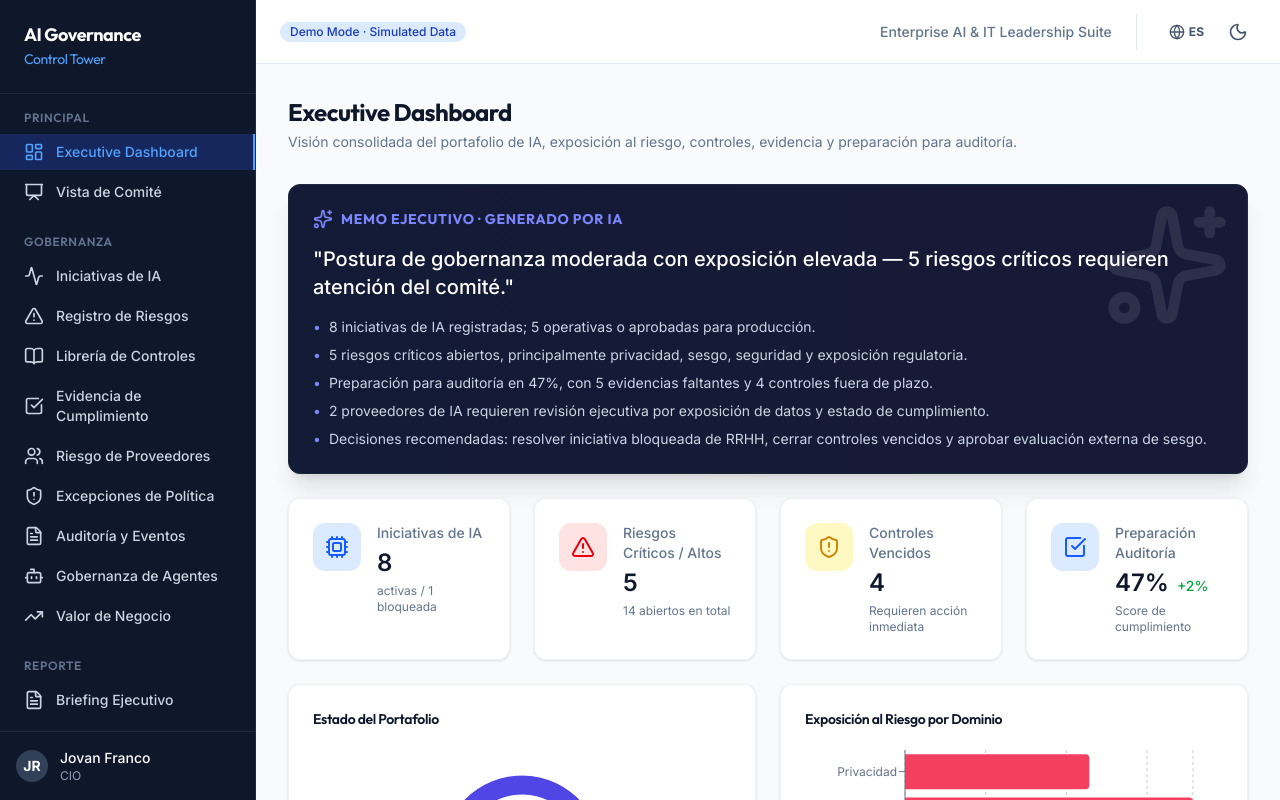
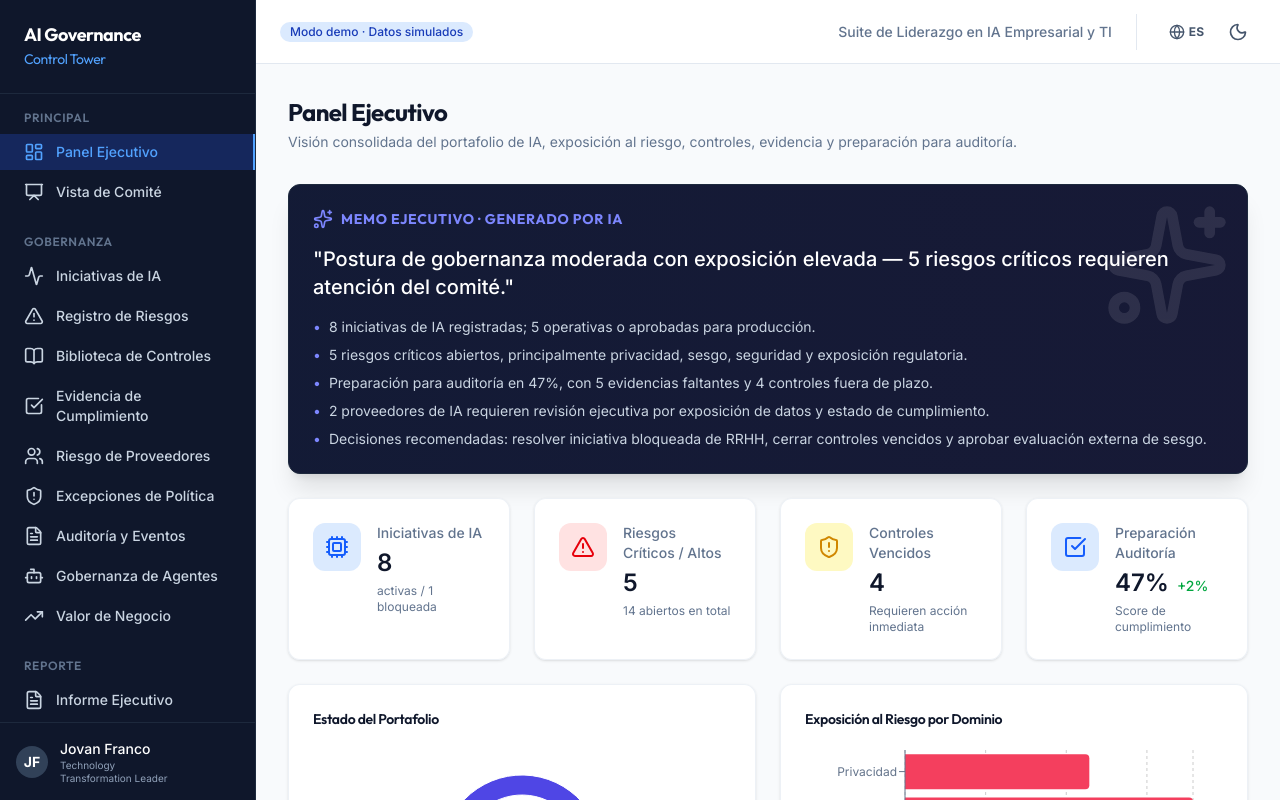
Before and after one commit to jovfranco-tech/ai-governance-control-tower, a React (Vite) app: page /dashboard in a window 1280 px wide. Built offline with nearby package versions, Linux system fonts and the light colour scheme.

Commit message:
Improve bilingual UX and portfolio readiness for v1.3.0

```diff
--- a/src/components/layout/Sidebar.tsx
+++ b/src/components/layout/Sidebar.tsx
@@ -87,11 +87,11 @@ const Sidebar = () => {
       <div className="p-4 border-t border-slate-800">
         <div className="flex items-center space-x-3">
           <div className="h-8 w-8 rounded-full bg-slate-700 flex items-center justify-center text-white font-bold text-sm">
-            JR
+            JF
           </div>
           <div className="flex flex-col">
             <span className="text-sm font-medium text-white">Jovan Franco</span>
-            <span className="text-xs text-slate-400">CIO</span>
+            <span className="text-[10px] text-slate-400 leading-tight">Technology<br/>Transformation Leader</span>
           </div>
         </div>
       </div>
--- a/src/data/demoDataEn.ts
+++ b/src/data/demoDataEn.ts
@@ -1,7 +1,7 @@
 import { AIUseCase, AIRisk, GovernanceControl, ComplianceEvidence, AIVendor, PolicyException, AuditEvent, Persona } from '../types';
 
 export const personas: Persona[] = [
-  { id: 'p1', name: 'Jovan Franco', role: 'CIO' },
+  { id: 'p1', name: 'Jovan Franco', role: 'Technology Transformation Leader' },
   { id: 'p2', name: 'María González', role: 'Director of AI' },
   { id: 'p3', name: 'Raquel Kimura', role: 'AI Governance Lead' },
   { id: 'p4', name: 'Nina Pedraza', role: 'CISO' },
--- a/src/data/demoDataEs.ts
+++ b/src/data/demoDataEs.ts
@@ -4,7 +4,7 @@
 
 
 export const personas: Persona[] = [
-  { id: 'p1', name: 'Jovan Franco', role: 'CIO' },
+  { id: 'p1', name: 'Jovan Franco', role: 'Technology Transformation Leader' },
   { id: 'p2', name: 'María González', role: 'Directora de Inteligencia Artificial' },
   { id: 'p3', name: 'Raquel Kimura', role: 'Líder de Gobernanza IA' },
   { id: 'p4', name: 'Nina Pedraza', role: 'CISO' },
--- a/src/i18n.ts
+++ b/src/i18n.ts
@@ -8,26 +8,26 @@ export const translations = {
         plataforma: 'PLATAFORMA'
       },
       items: {
-        dashboard: 'Executive Dashboard',
+        dashboard: 'Panel Ejecutivo',
         committee: 'Vista de Comité',
         useCases: 'Iniciativas de IA',
         risks: 'Registro de Riesgos',
-        controls: 'Librería de Controles',
+        controls: 'Biblioteca de Controles',
         evidence: 'Evidencia de Cumplimiento',
         vendors: 'Riesgo de Proveedores',
         exceptions: 'Excepciones de Política',
         audit: 'Auditoría y Eventos',
-        briefing: 'Briefing Ejecutivo',
-        about: 'Sobre el Proyecto',
+        briefing: 'Informe Ejecutivo',
+        about: 'Acerca del Proyecto',
         settings: 'Configuración'
       }
     },
     header: {
-      demoMode: 'Demo Mode · Simulated Data',
-      suiteName: 'Enterprise AI & IT Leadership Suite'
+      demoMode: 'Modo demo · Datos simulados',
+      suiteName: 'Suite de Liderazgo en IA Empresarial y TI'
     },
     dashboard: {
-      title: 'Executive Dashboard',
+      title: 'Panel Ejecutivo',
       subtitle: 'Visión consolidada del portafolio de IA, exposición al riesgo, controles, evidencia y preparación para auditoría.',
       memoTitle: 'Memo Ejecutivo · Generado por IA',
       memoContent: '"Postura de gobernanza moderada con exposición elevada — 5 riesgos críticos requieren atención del comité."',
```
